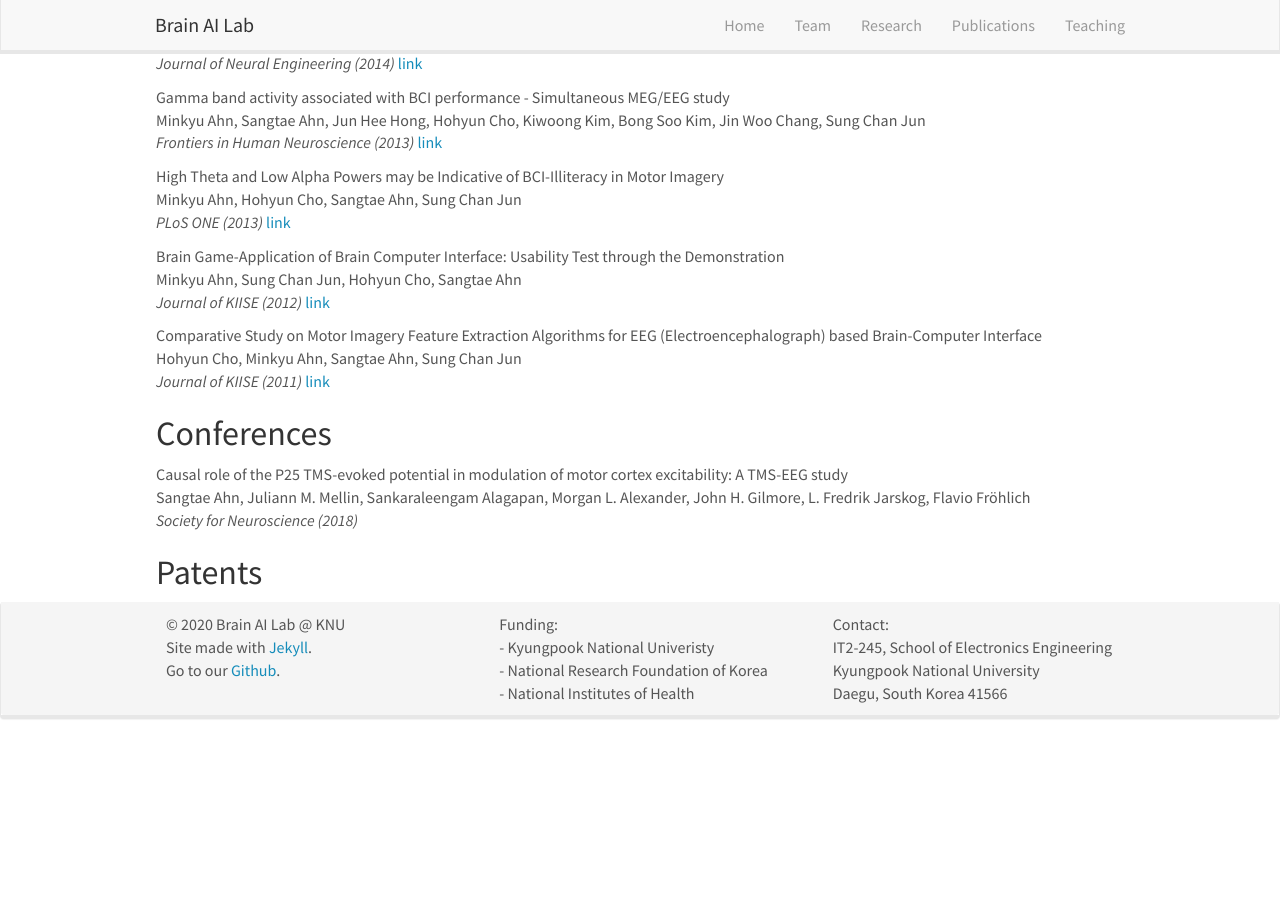
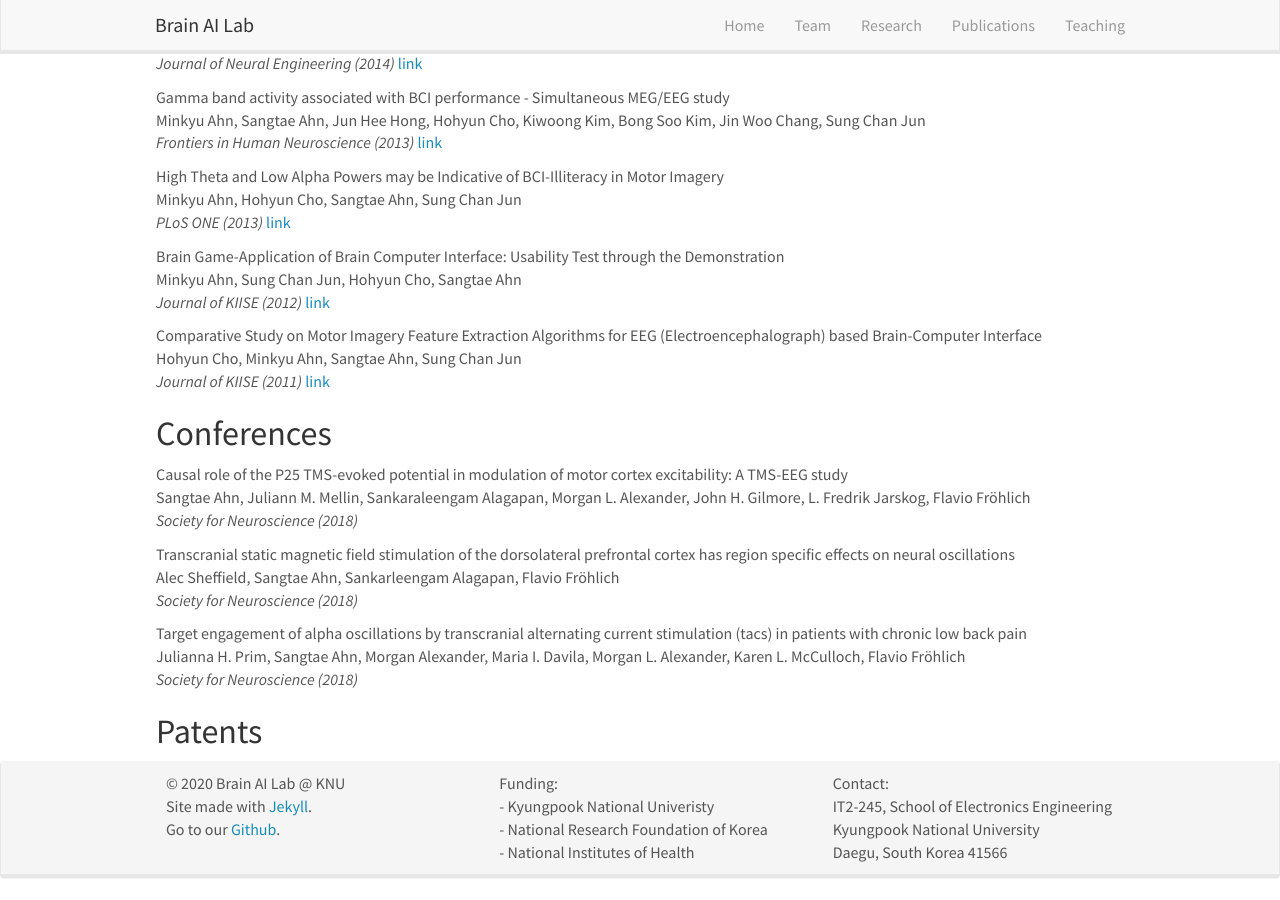
Before and after one commit to KNU-BrainAI/knu-brainai.github.io, a Jekyll site: the page built from _pages/publications.md, in a window 1280 px wide and 900 px high, scrolled down 2099 px. Built offline with Jekyll 4.4.1, drawn with Linux system fonts in a browser that asks for light colours; nearby versions of some CDN libraries; before the commit the page ends 2840 px from its top, so only the background shows below that.

Commit message:
Update publist_conf.yml

```diff
--- a/_data/publist_conf.yml
+++ b/_data/publist_conf.yml
@@ -21,3 +21,18 @@
   highlight: 0
   news1:
   news2:
+
+- title: "Transcranial static magnetic field stimulation of the dorsolateral prefrontal cortex has region specific effects on neural oscillations"
+  image:
+  description:
+  authors: Alec Sheffield, Sangtae Ahn, Sankarleengam Alagapan, Flavio Fröhlich
+  journal: Society for Neuroscience (2018)
+  link:
+    url:
+    display:
+  highlight: 0
+  news1:
+  news2:
+- title: "Target engagement of alpha oscillations by transcranial alternating current stimulation (tacs) in patients with chronic low back pain"
+  authors: Julianna H. Prim, Sangtae Ahn, Morgan Alexander, Maria I. Davila, Morgan L. Alexander, Karen L. McCulloch, Flavio Fröhlich
+  journal: Society for Neuroscience (2018)
```
